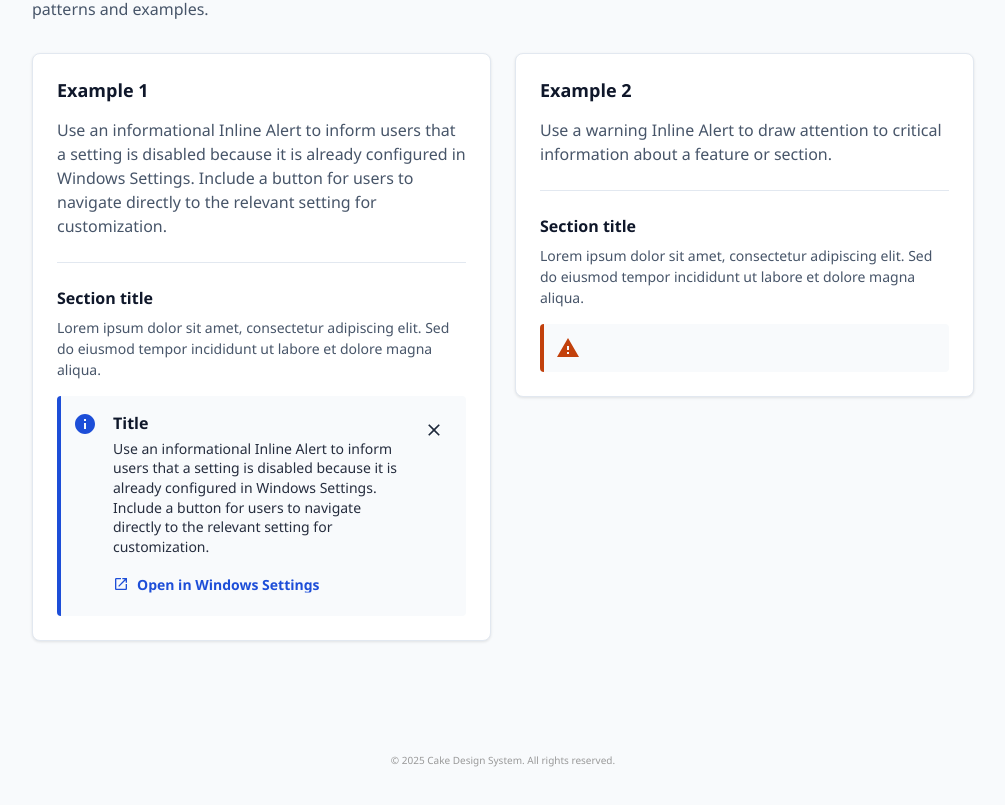
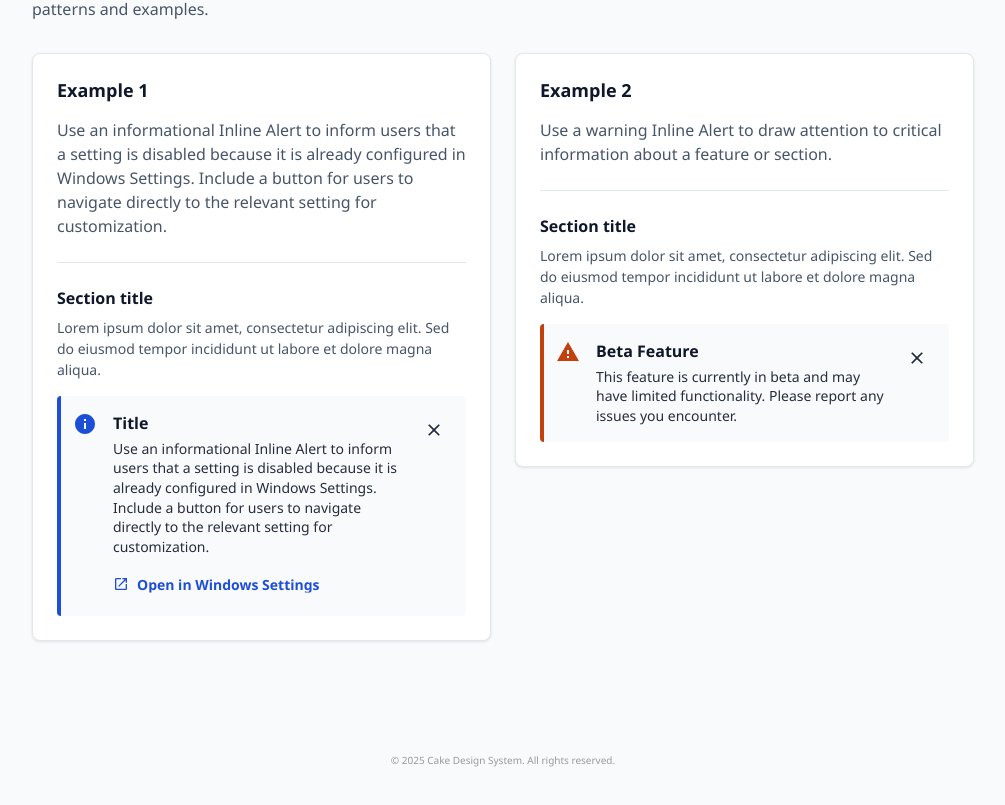
Before and after one commit to cake-admin/cakev2, a React (Create React App) app: page /components/alert in a window 1280 px wide. Shown: the part 1196-2001 px from the top of the page, without its empty margins (262-1267 px from the left). Built offline with nearby package versions, Linux system fonts and the light colour scheme.

Commit message:
Update Example 2 to use advanced warning inline alert with title

```diff
--- a/src/pages/AlertPage.js
+++ b/src/pages/AlertPage.js
@@ -487,10 +487,10 @@ const AlertPage = () => {
               </p>
 
               <InlineAlert
-                variant={ALERT_VARIANTS.SIMPLE}
+                variant={ALERT_VARIANTS.ADVANCED}
                 severity={ALERT_SEVERITIES.WARNING}
                 theme={ALERT_THEMES.LIGHT}
-                title=""
+                title="Beta Feature"
                 message="This feature is currently in beta and may have limited functionality. Please report any issues you encounter."
                 dismissible={false}
                 keepVisible={true}
```
